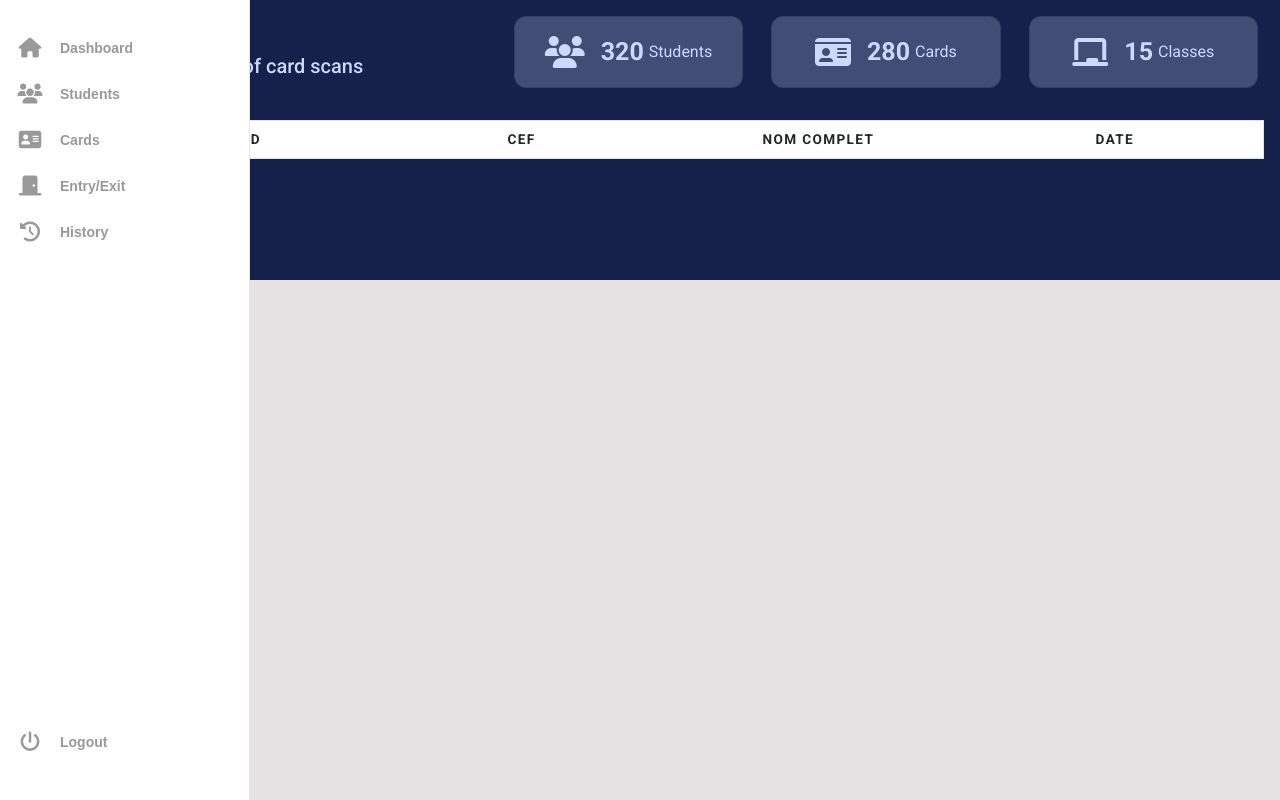
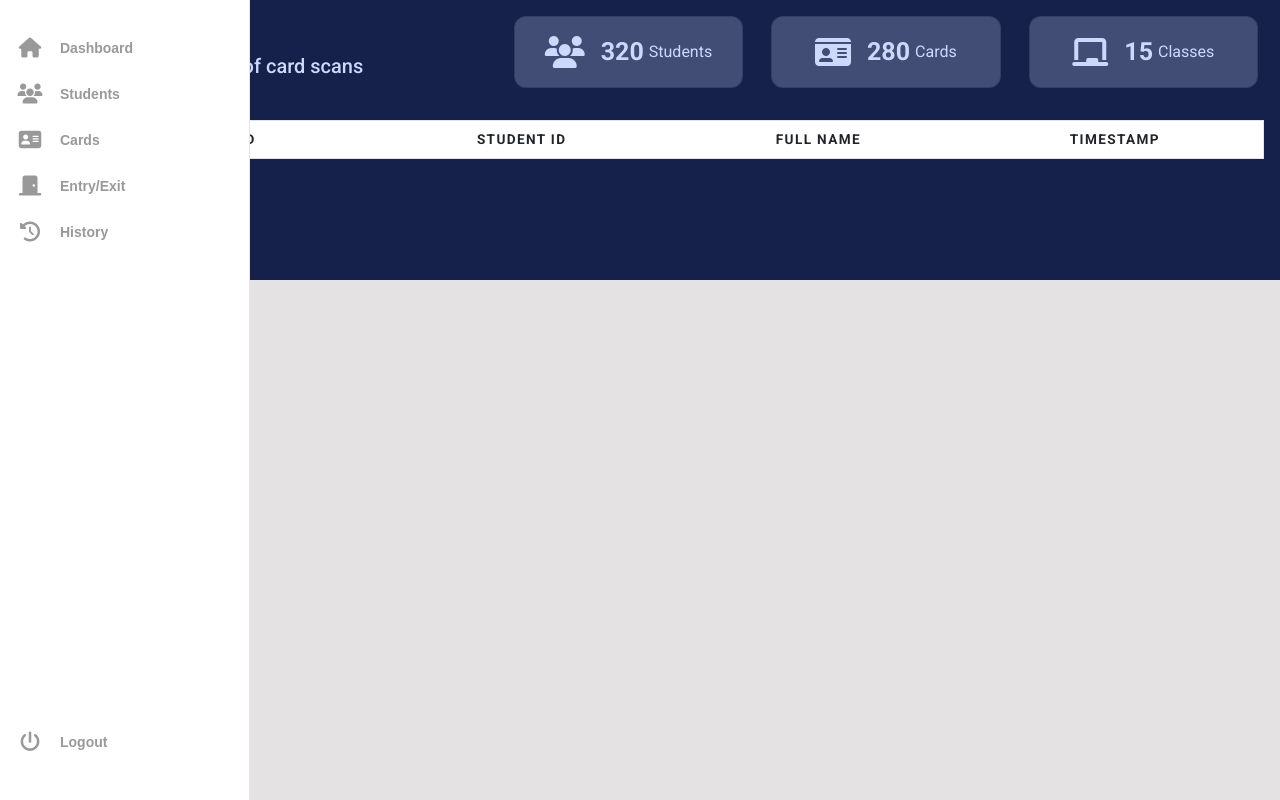
Before and after one commit to osm-zrl/cardsess, a PHP site: page /presence.php in a window 1280 px wide. Run offline with PHP 8.4, Linux system fonts and the light colour scheme; data that the repository does not hold is empty; some web fonts are replaced.

Commit message:
modified:   presence.php

```diff
--- a/presence.php
+++ b/presence.php
@@ -4,34 +4,15 @@
 
 <head>
 
-
-    <?php require('head.php')?>
+    <?php require('head.php') ?>
     <title>Document</title>
-
-
-    <link rel="stylesheet" href="presence.css">
 
 </head>
 
 <body>
-
-
-
-
-    <aside>
-
-
     <?php require('aside.php') ?>
-
-
-    </aside>
-
-
-
     <main>
-
         <div class="top-main">
-
             <div class="title">
 
                 <h2>LIVE ENTRY</h2>
@@ -94,16 +75,13 @@
 
                 <tr>
 
-                    <th class="col"> Card UID </th>
+                    <th class="col"> Card ID </th>
 
-                    <th class="col"> CEF </th>
+                    <th class="col"> student ID </th>
 
-                    <th class="col"> Nom Complet </th>
+                    <th class="col"> Full Name </th>
 
-                    <th class="col"> Date </th>
-
-
-
+                    <th class="col"> timestamp </th>
 
                 </tr>
 
@@ -163,7 +141,6 @@
                         lastID: lastID,
                     },
                     success: function (data) {
-                        console.log(data)
                         $.each(data, function (index, row) {
                             if (row.scan_id > lastID) {
                                 let ro = `<tr>
```
Lines whose indentation alone changed are shown as unchanged.
